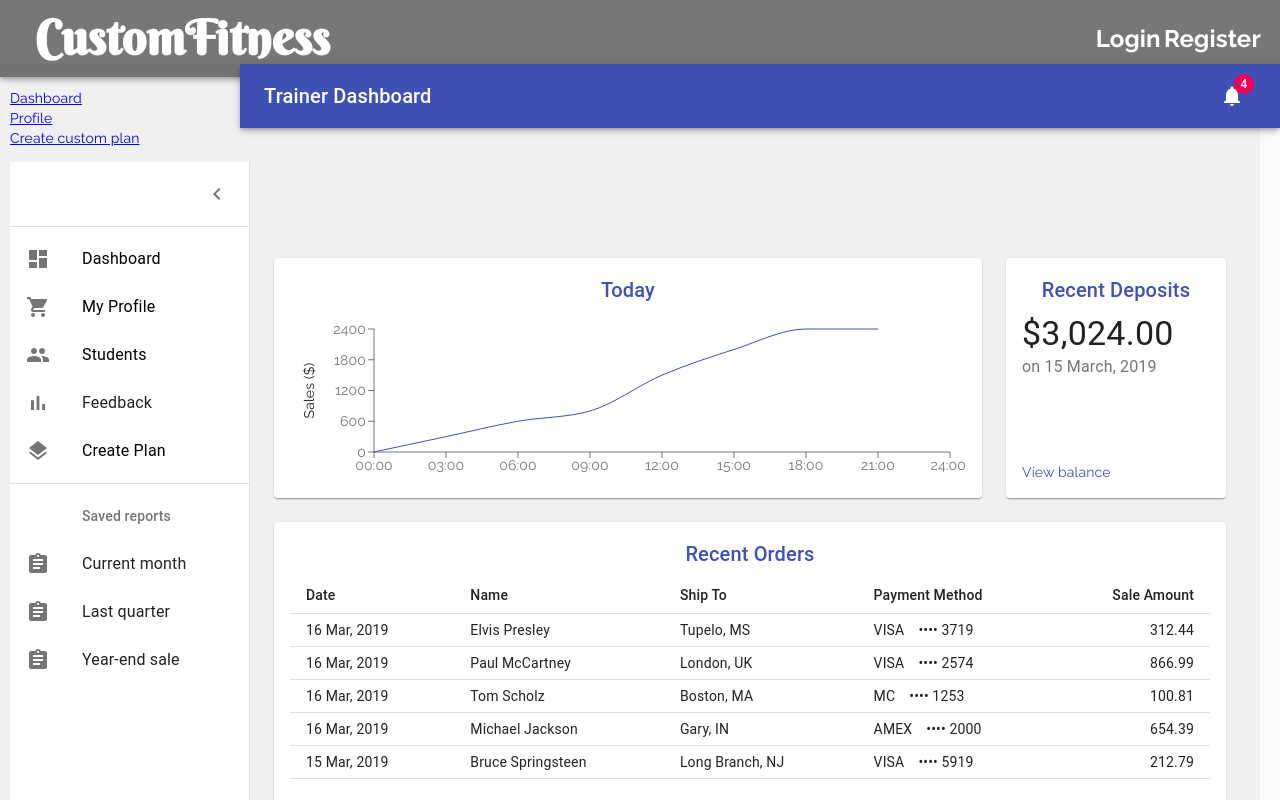
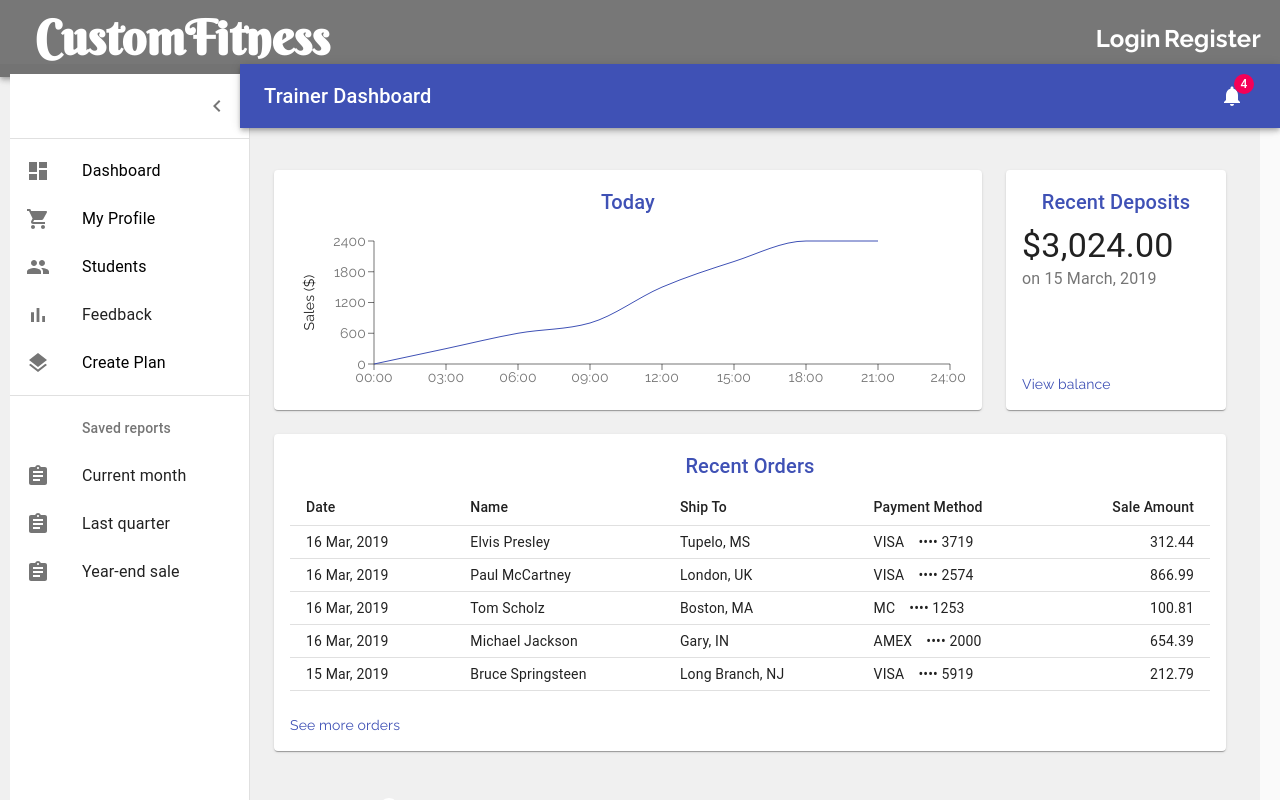
Before and after one commit to Meghanath91/CustomFitness, a React (Create React App) app in the folder my-app/: page /trainer/dashboard in a window 1280 px wide. Shown: the top 800 px of the page. Built offline with nearby package versions, Linux system fonts and the light colour scheme.

Commit message:
login student is working

```diff
--- a/my-app/src/components/Login/Login.js
+++ b/my-app/src/components/Login/Login.js
@@ -78,6 +78,7 @@ export default function Login(props) {
           props.setTrainer(res.data);
         });
     } else {
+
       axios.post(`http://localhost:8080/students/login`, {
           email: email,
           password: password
--- a/my-app/src/components/Navbar/Navbar.js
+++ b/my-app/src/components/Navbar/Navbar.js
@@ -57,16 +57,16 @@ export default function Navbar(props) {
       .then(res => {
         // console.log({headers: res.headers})
         user = "";
-        console.log("i get to this point with user from======>>>", res.data);
+
       });
   };
 
   if (props.trainerData.name) {
-    debugger;
+
     user = props.trainerData.name;
   }
   if (props.studentData.name) {
-    debugger;
+
     user = props.studentData.name;
   }
   const classes = useStyles();
--- a/my-app/src/containers/trainer.js
+++ b/my-app/src/containers/trainer.js
@@ -23,7 +23,7 @@ export default function Trainer(props) {
           background: "#f0f0f0"
         }}
       >
-        <ul style={{ listStyleType: "none", padding: 0 }}>
+        {/* <ul style={{ listStyleType: "none", padding: 0 }}>
           <li>
             <Link to="/trainer/dashboard">Dashboard</Link>
           </li>
@@ -33,7 +33,7 @@ export default function Trainer(props) {
           <li>
             <Link to="/trainer/create_plan">Create custom plan</Link>
           </li>
-        </ul>
+        </ul> */}
         <Switch>
 
         <Route path="/trainer/profile">
```
